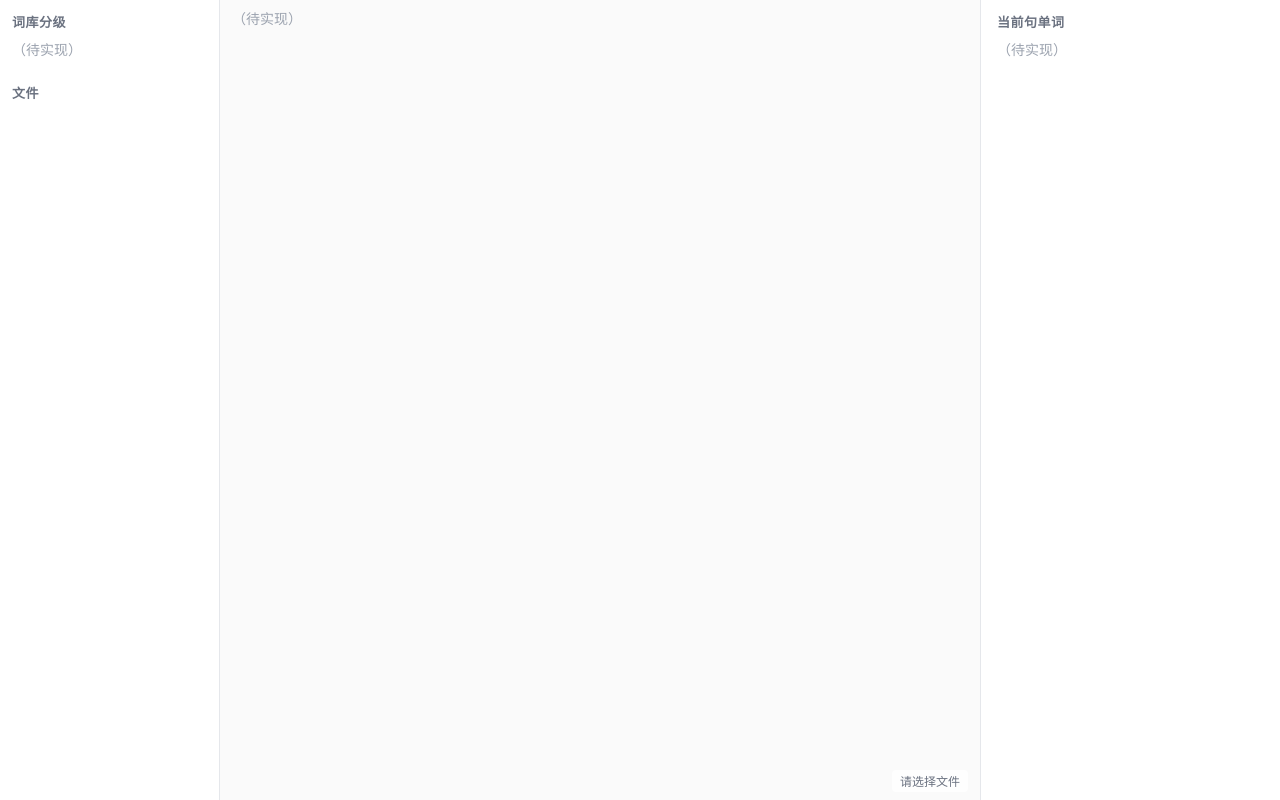
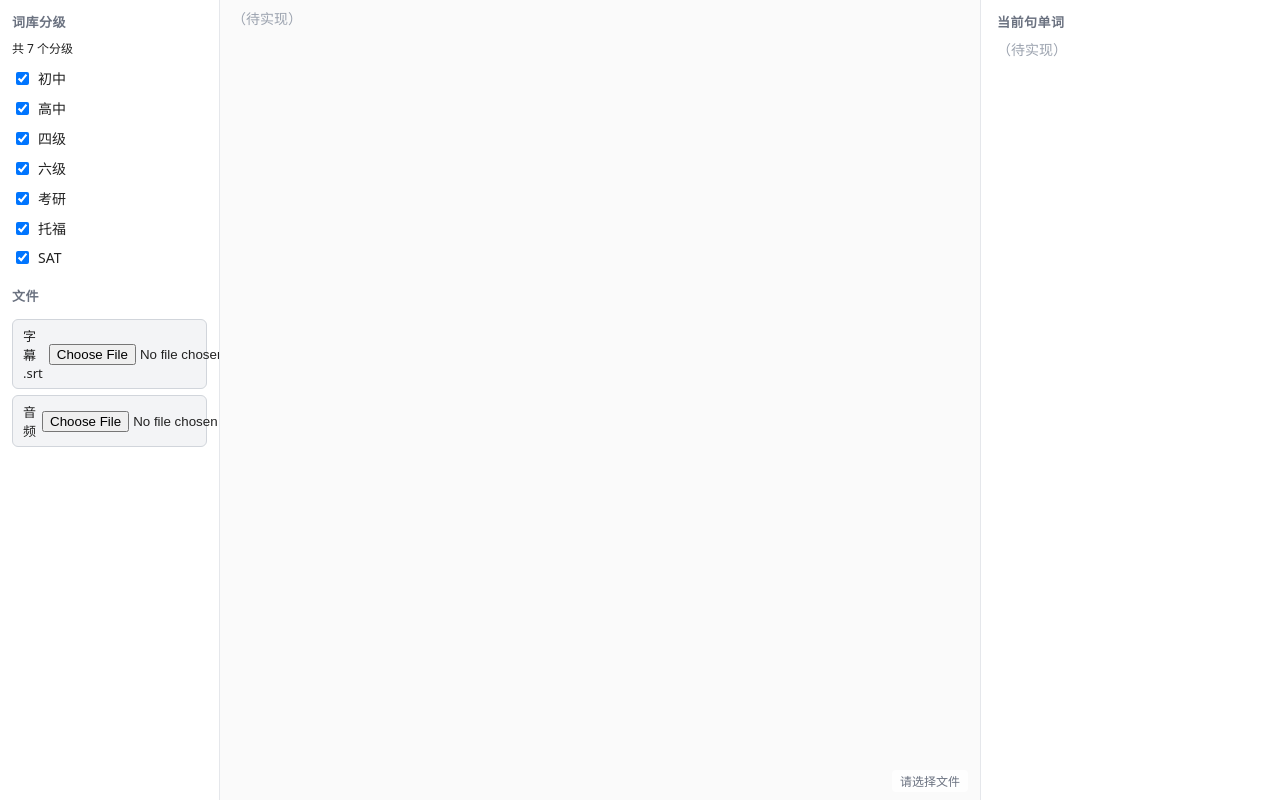
Before and after one commit to HaujetZhao/SubTap, a Vue app: page / in a window 1280 px wide. Built offline with nearby package versions, Linux system fonts and the light colour scheme.

Commit message:
feat: 词库内置 + SettingsPanel 分级勾选（响应式）

```diff
--- a/src/App.vue
+++ b/src/App.vue
@@ -1,18 +1,92 @@
 <script setup>
+import { ref, reactive, onMounted } from 'vue';
+import vocab from './vocabulary.json';
+import { parseSRT } from './srt-parser.js';
+import { buildVocab, lookupWords } from './word-lookup.js';
+import { createVocabStore } from './vocab-store.js';
+import { Player } from './player.js';
 import SettingsPanel from './components/SettingsPanel.vue';
 import SentenceList from './components/SentenceList.vue';
 import WordPanel from './components/WordPanel.vue';
+
+// 词库 store（框架无关，非响应式）
+const store = createVocabStore(buildVocab, lookupWords);
+store.init(vocab);
+
+// 响应式勾选镜像：驱动 UI 重算
+const enabled = reactive({});
+for (const lv of store.getLevels()) enabled[lv] = true;
+
+// 全局状态
+const sentences = ref([]);
+const currentId = ref(null);
+const currentText = ref('');
+const isPlaying = ref(false);
+const audioName = ref('');
+const statusText = ref('请选择文件');
+const statusError = ref(false);
+
+const audioEl = ref(null);
+let player = null;
+
+function onToggleLevel(level, val) {
+  enabled[level] = val;
+  store.setEnabled(level, val);
+}
+
+function onSrtFile(file) {
+  if (!file) return;
+  const reader = new FileReader();
+  reader.onload = () => {
+    try {
+      sentences.value = parseSRT(reader.result);
+      statusText.value = '已载入 ' + sentences.value.length + ' 句字幕';
+      statusError.value = false;
+    } catch (e) {
+      statusText.value = '字幕解析失败：' + e.message;
+      statusError.value = true;
+    }
+  };
+  reader.readAsText(file, 'utf-8');
+}
+
+function onAudioFile(file) {
+  if (!file) return;
+  player.setSrc(URL.createObjectURL(file));
+  audioName.value = file.name;
+  statusText.value = '已载入音频：' + file.name;
+  statusError.value = false;
+}
+
+onMounted(() => {
+  player = new Player(audioEl.value);
+  player.onStop(() => { isPlaying.value = false; });
+});
 </script>
 
 <template>
   <div class="layout">
-    <SettingsPanel />
+    <SettingsPanel
+      :levels="store.getLevels()"
+      :enabled="enabled"
+      @toggle-level="onToggleLevel"
+      @srt-file="onSrtFile"
+      @audio-file="onAudioFile"
+    />
     <main class="panel-center">
       <div class="video-slot"></div>
-      <SentenceList />
-      <span class="status">请选择文件</span>
+      <SentenceList
+        :sentences="sentences"
+        :current-id="currentId"
+        :is-playing="isPlaying"
+      />
+      <span class="status" :class="{ error: statusError }">{{ statusText }}</span>
     </main>
-    <WordPanel />
+    <WordPanel
+      :store="store"
+      :enabled="enabled"
+      :current-text="currentText"
+    />
   </div>
-  <audio class="hidden" preload="metadata"></audio>
+  <audio ref="audioEl" class="hidden" preload="metadata"></audio>
 </template>
--- a/src/components/SettingsPanel.vue
+++ b/src/components/SettingsPanel.vue
@@ -1,15 +1,41 @@
 <script setup>
-// 占位：Task 3 填分级勾选 + 文件入口
+defineProps({
+  levels: { type: Array, required: true },
+  enabled: { type: Object, required: true }
+});
+const emit = defineEmits(['toggle-level', 'srt-file', 'audio-file']);
+
+function onSrtChange(e) {
+  const f = e.target.files[0];
+  if (f) emit('srt-file', f);
+}
+function onAudioChange(e) {
+  const f = e.target.files[0];
+  if (f) emit('audio-file', f);
+}
 </script>
 
 <template>
   <aside class="panel-left">
     <section class="settings">
       <h3 class="panel-title">词库分级</h3>
-      <div class="vocab-status placeholder">（待实现）</div>
+      <div class="vocab-status">共 {{ levels.length }} 个分级</div>
+      <div class="levels">
+        <label v-for="lv in levels" :key="lv" class="level-item">
+          <input type="checkbox" :checked="enabled[lv]"
+                 @change="emit('toggle-level', lv, $event.target.checked)" />
+          <span>{{ lv }}</span>
+        </label>
+      </div>
     </section>
     <section class="files">
       <h3 class="panel-title">文件</h3>
+      <label class="file-btn">字幕 .srt
+        <input type="file" accept=".srt" @change="onSrtChange" />
+      </label>
+      <label class="file-btn">音频
+        <input type="file" accept="audio/*" @change="onAudioChange" />
+      </label>
     </section>
   </aside>
 </template>
```
Also changed, not shown: 1 other file (tests, documents, lock files or other folders).
